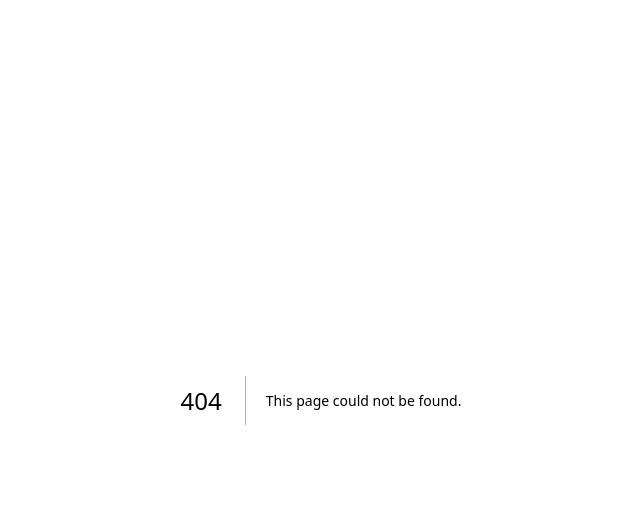
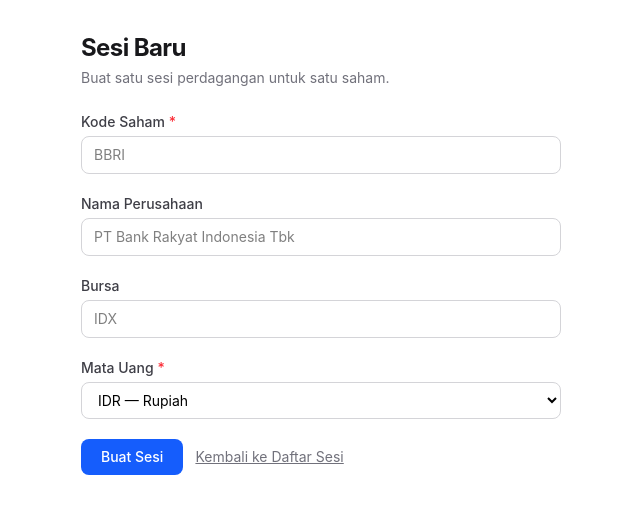
Before and after one commit to digimoblife/tradepilot-ai, a Next.js app in the folder frontend/: page /sessions/new in a window 1280 px wide. Before the commit this address had no page. Shown: the top 514 px of the page, without its empty margins (319-959 px from the left). Built offline with nearby package versions, Linux system fonts and the light colour scheme; no server answers.

Commit message:
Implement TP-1103: New Trade Session Page

```diff
--- a/frontend/package.json
+++ b/frontend/package.json
@@ -20,6 +20,7 @@
     "@tailwindcss/postcss": "^4",
     "@testing-library/jest-dom": "^6.9.1",
     "@testing-library/react": "^16.3.2",
+    "@testing-library/user-event": "^14.6.1",
     "@types/node": "^20",
     "@types/react": "^19",
     "@types/react-dom": "^19",
--- /dev/null
+++ b/frontend/src/app/sessions/new/page.tsx
@@ -0,0 +1,15 @@
+import { CreateSessionForm } from "@/features/sessions/create-session-form";
+
+export default function NewSessionPage() {
+  return (
+    <div className="mx-auto w-full max-w-lg px-4 py-8">
+      <h1 className="mb-1 text-2xl font-bold tracking-tight text-zinc-900">
+        Sesi Baru
+      </h1>
+      <p className="mb-6 text-sm text-zinc-500">
+        Buat satu sesi perdagangan untuk satu saham.
+      </p>
+      <CreateSessionForm />
+    </div>
+  );
+}
--- /dev/null
+++ b/frontend/src/features/sessions/create-session-form.tsx
@@ -0,0 +1,158 @@
+"use client";
+
+import { useState } from "react";
+import { useRouter } from "next/navigation";
+import { createSession } from "@/lib/api/trade-sessions";
+import { ApiError, AuthenticationError } from "@/lib/api/errors";
+
+interface FormErrors {
+  ticker?: string;
+  general?: string;
+}
+
+export function CreateSessionForm() {
+  const router = useRouter();
+  const [ticker, setTicker] = useState("");
+  const [companyName, setCompanyName] = useState("");
+  const [exchange, setExchange] = useState("");
+  const [currency, setCurrency] = useState("IDR");
+  const [errors, setErrors] = useState<FormErrors>({});
+  const [pending, setPending] = useState(false);
+
+  function validate(): boolean {
+    const e: FormErrors = {};
+    if (!ticker.trim()) {
+      e.ticker = "Kode saham wajib diisi.";
+    }
+    setErrors(e);
+    return Object.keys(e).length === 0;
+  }
+
+  async function handleSubmit(e: React.FormEvent) {
+    e.preventDefault();
+    if (!validate()) return;
+
+    setPending(true);
+    try {
+      const session = await createSession({
+        ticker: ticker.trim(),
+        company_name: companyName.trim() || undefined,
+        exchange: exchange.trim() || undefined,
+        currency,
+      });
+      router.push(`/sessions/${session.id}`);
+    } catch (err: unknown) {
+      if (err instanceof AuthenticationError) {
+        setErrors({
+          general: "Silakan masuk terlebih dahulu untuk membuat sesi trading.",
+        });
+      } else if (err instanceof ApiError) {
+        setErrors({ general: err.message });
+      } else {
+        setErrors({
+          general: "Terjadi kesalahan. Silakan coba lagi.",
+        });
+      }
+    } finally {
+      setPending(false);
+    }
+  }
+
+  return (
+    <form onSubmit={handleSubmit} noValidate className="space-y-5">
+      {errors.general && (
+        <div
+          role="alert"
+          className="rounded-lg border border-red-200 bg-red-50 px-4 py-3 text-sm text-red-700"
+        >
+          {errors.general}
+        </div>
+      )}
+
+      <div>
+        <label htmlFor="ticker" className="mb-1 block text-sm font-medium text-zinc-700">
+          Kode Saham <span className="text-red-500">*</span>
+        </label>
+        <input
+          id="ticker"
+          type="text"
+          value={ticker}
+          onChange={(e) => setTicker(e.target.value)}
+          className="w-full rounded-lg border border-zinc-300 px-3 py-2 text-sm focus:border-blue-500 focus:outline-none focus:ring-2 focus:ring-blue-200"
+          placeholder="BBRI"
+          disabled={pending}
+          aria-required="true"
+          aria-invalid={!!errors.ticker}
+          aria-describedby={errors.ticker ? "ticker-error" : undefined}
+        />
+        {errors.ticker && (
+          <p id="ticker-error" className="mt-1 text-sm text-red-600" role="alert">
+            {errors.ticker}
+          </p>
+        )}
+      </div>
+
+      <div>
+        <label htmlFor="companyName" className="mb-1 block text-sm font-medium text-zinc-700">
+          Nama Perusahaan
+        </label>
+        <input
+          id="companyName"
+          type="text"
+          value={companyName}
+          onChange={(e) => setCompanyName(e.target.value)}
+          className="w-full rounded-lg border border-zinc-300 px-3 py-2 text-sm focus:border-blue-500 focus:outline-none focus:ring-2 focus:ring-blue-200"
+          placeholder="PT Bank Rakyat Indonesia Tbk"
+          disabled={pending}
+        />
+      </div>
+
+      <div>
+        <label htmlFor="exchange" className="mb-1 block text-sm font-medium text-zinc-700">
+          Bursa
+        </label>
+        <input
+          id="exchange"
+          type="text"
+          value={exchange}
+          onChange={(e) => setExchange(e.target.value)}
+          className="w-full rounded-lg border border-zinc-300 px-3 py-2 text-sm focus:border-blue-500 focus:outline-none focus:ring-2 focus:ring-blue-200"
+          placeholder="IDX"
+          disabled={pending}
+        />
+      </div>
+
+      <div>
+        <label htmlFor="currency" className="mb-1 block text-sm font-medium text-zinc-700">
+          Mata Uang <span className="text-red-500">*</span>
+        </label>
+        <select
+          id="currency"
+          value={currency}
+          onChange={(e) => setCurrency(e.target.value)}
+          className="w-full rounded-lg border border-zinc-300 px-3 py-2 text-sm focus:border-blue-500 focus:outline-none focus:ring-2 focus:ring-blue-200"
+          disabled={pending}
+        >
+          <option value="IDR">IDR — Rupiah</option>
+          <option value="USD">USD — Dolar AS</option>
+        </select>
+      </div>
+
+      <div className="flex items-center gap-3">
+        <button
+          type="submit"
+          disabled={pending}
+          className="rounded-lg bg-blue-600 px-5 py-2 text-sm font-medium text-white hover:bg-blue-700 focus:outline-none focus:ring-2 focus:ring-blue-500 disabled:cursor-not-allowed disabled:opacity-50"
+        >
+          {pending ? "Membuat sesi…" : "Buat Sesi"}
+        </button>
+        <a
+          href="/sessions"
+          className="text-sm text-zinc-500 underline hover:text-zinc-700"
+        >
+          Kembali ke Daftar Sesi
+        </a>
+      </div>
+    </form>
+  );
+}
--- a/frontend/vitest.config.ts
+++ b/frontend/vitest.config.ts
@@ -5,6 +5,7 @@ export default defineConfig({
   test: {
     environment: "jsdom",
     globals: true,
+    setupFiles: ["./vitest.setup.ts"],
     include: ["src/**/*.test.{ts,tsx}"],
   },
   resolve: {
--- /dev/null
+++ b/frontend/vitest.setup.ts
@@ -0,0 +1 @@
+import "@testing-library/jest-dom/vitest";
```
Also changed, not shown: 2 other files (tests, documents, lock files or other folders).
